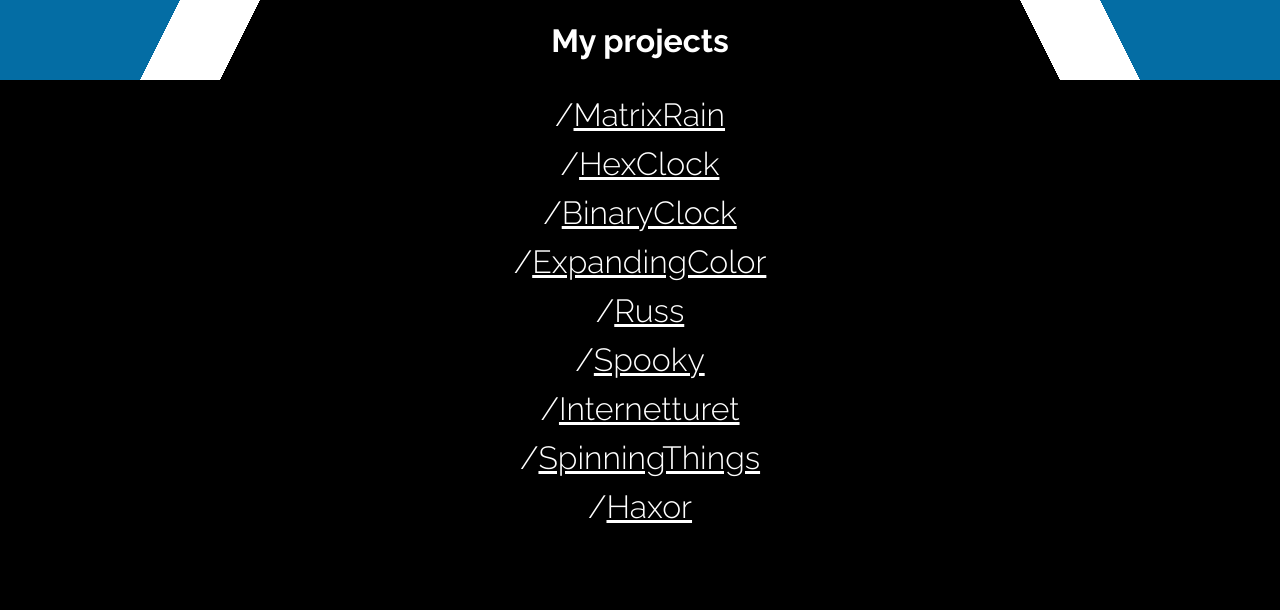
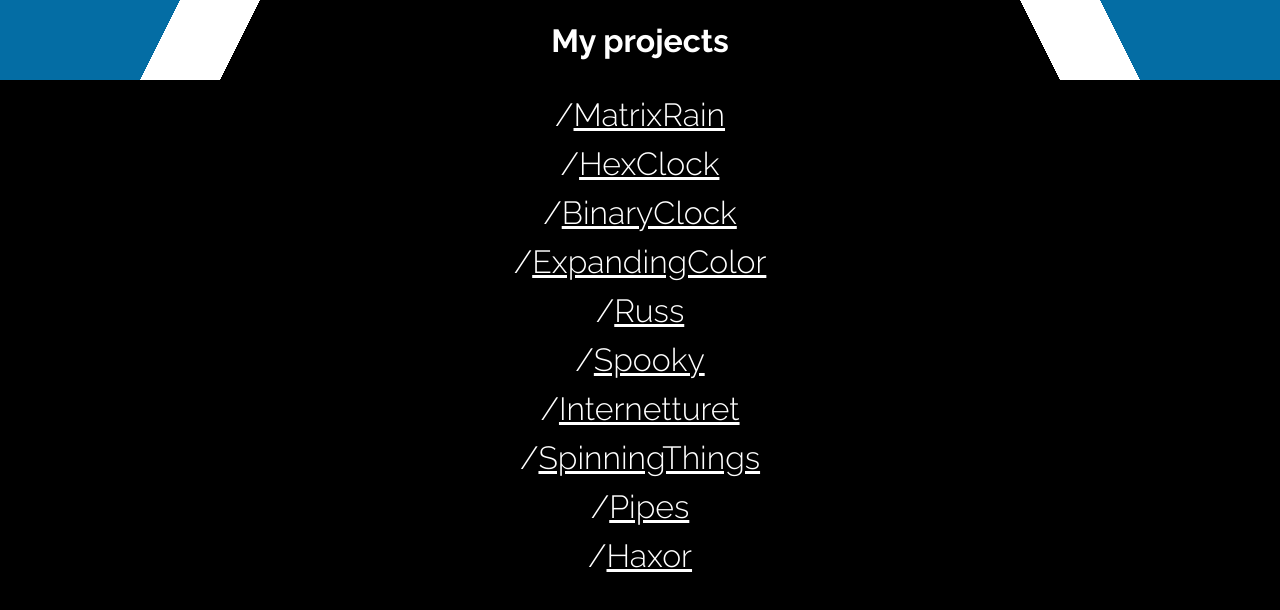
Before and after one commit to PederHatlen/pederhatlen.github.io, a plain HTML site: page index.html in a window 1280 px wide. Drawn offline with Linux system fonts and the light colour scheme.

Commit message:
Added pipes

```diff
--- a/css/style.css
+++ b/css/style.css
@@ -59,4 +59,5 @@ main a{color: #fff;}
 #Spooky:hover{color: #d17e19;}
 #Internetturet:hover{color: #094db2}
 #SpinningThings:hover{color: #055}
+#Pipes:hover{color: #3d49ee}
 #Haxor:hover{color: #6ac44b}
--- a/index.html
+++ b/index.html
@@ -19,6 +19,7 @@
         <h2>/<a id="Spooky" href="https://pederhatlen.github.io/Spooky/">Spooky</a></h2>
         <h2>/<a id="Internetturet" href="https://pederhatlen.github.io/Internetturet/">Internetturet</a></h2>
         <h2>/<a id="SpinningThings" href="https://pederhatlen.github.io/SpinningThings/">SpinningThings</a></h2>
+        <h2>/<a id="Pipes" href="https://pederhatlen.github.io/Pipes/">Pipes</a></h2>
         <h2>/<a id="Haxor" href="https://pederhatlen.github.io/Haxor/">Haxor</a></h2>
 	</main>
     <script src="js/HexClock.js"></script>
```
